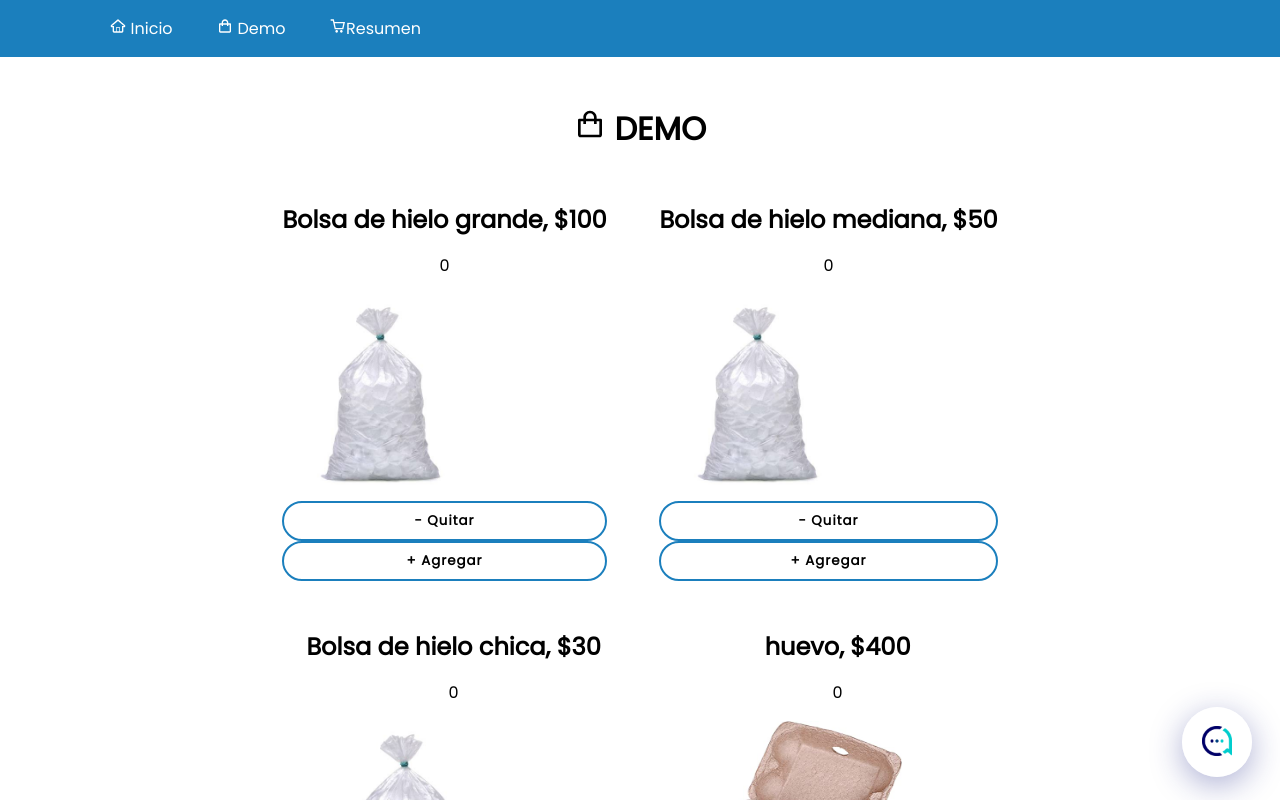
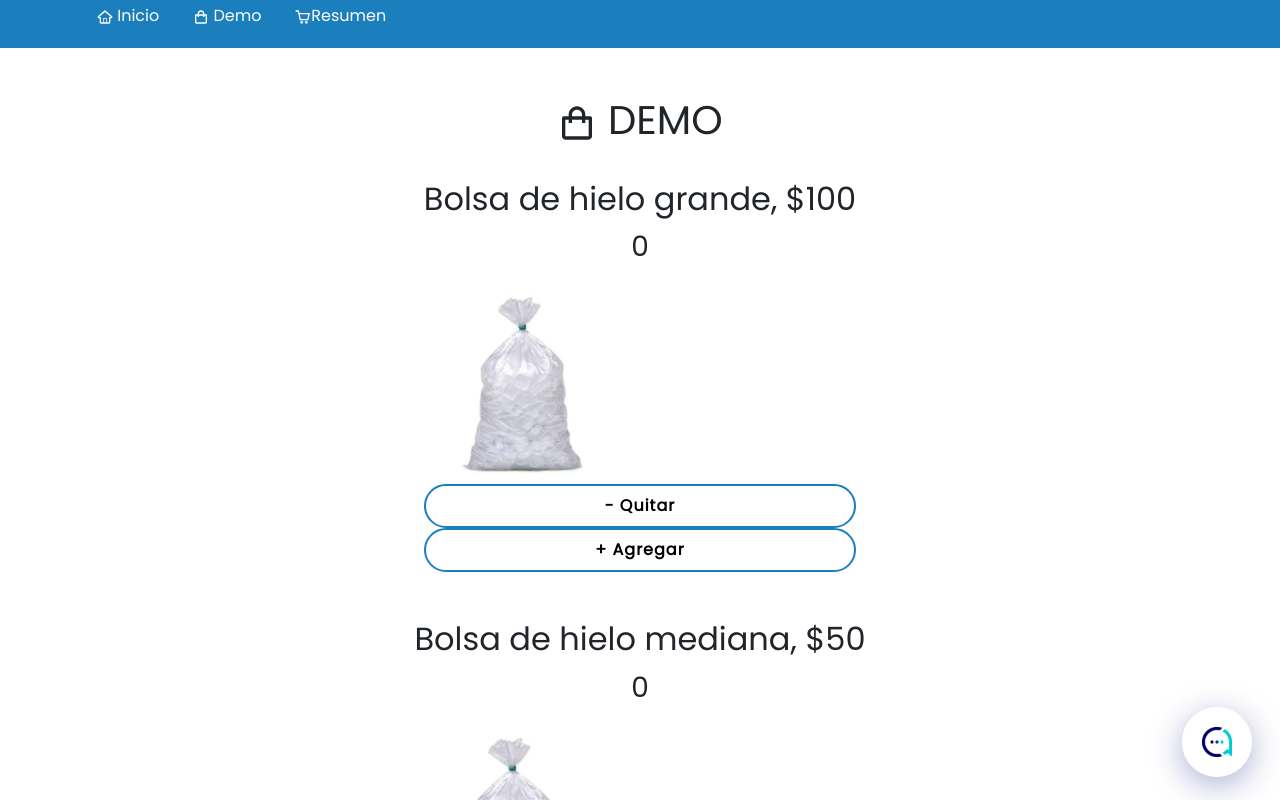
Before and after one commit to JoseCarlosPa/shoping-demo, a React (Create React App) app: page /#/ in a window 1280 px wide. Shown: the top 800 px of the page. Built offline with nearby package versions, Linux system fonts and the light colour scheme.

Commit message:
feat(shopItem): get the numbero of

```diff
--- a/package.json
+++ b/package.json
@@ -12,6 +12,7 @@
     "@types/react": "^16.14.2",
     "@types/react-dom": "^16.9.10",
     "@types/styled-components": "^5.1.7",
+    "bootstrap": "^5.2.3",
     "firebase": "^9.16.0",
     "react": "^17.0.1",
     "react-dom": "^17.0.1",
--- a/src/components/Shop.tsx
+++ b/src/components/Shop.tsx
@@ -31,7 +31,7 @@ const Shop: React.FC<CartItems> = ({ cartItems, setCartItems }) => {
   return (
     <>
       <Div>
-        <h1>
+        <h1 >
           <BiShoppingBag /> DEMO
         </h1>
         <Items cartItems={cartItems} setCartItems={setCartItems} />
--- a/src/data/shopItem.tsx
+++ b/src/data/shopItem.tsx
@@ -1,4 +1,4 @@
-import React from "react";
+import React, {useEffect} from "react";
 import styled from "styled-components";
 
 const ItemDiv = styled.div`
@@ -27,6 +27,7 @@ const ItemDiv = styled.div`
     letter-spacing: 1px;
     transition: 0.3s ease;
     width: 100%;
+
     &:hover {
       background: #1b7fbd;
       color: white;
@@ -40,8 +41,16 @@ interface ItemKeys {
   setCartItems: React.Dispatch<any>;
 }
 
-const ShopItem: React.FC<ItemKeys> = ({ planet, cartItems, setCartItems }) => {
+const ShopItem: React.FC<ItemKeys> = ({planet, cartItems, setCartItems}) => {
   const [counter, setCounter] = React.useState(0);
+
+  useEffect(() => {
+    // get the item from the cart
+    let itemExists = cartItems.find((cartItem) => cartItem.id === planet.id);
+    if (itemExists) {
+      setCounter(itemExists.quantity);
+    }
+  }, [cartItems, planet.id])
 
   const addToCart = (item: any) => {
     setCounter(prev => prev + 1);
@@ -50,29 +59,29 @@ const ShopItem: React.FC<ItemKeys> = ({ planet, cartItems, setCartItems }) => {
       setCartItems(
         cartItems.map((cartItem) =>
           cartItem.id === item.id
-            ? { ...itemExists, quantity: itemExists.quantity + 1 }
+            ? {...itemExists, quantity: itemExists.quantity + 1}
             : cartItem
         )
       );
     } else {
-      setCartItems([...cartItems, { ...item, quantity: 1 }]);
+      setCartItems([...cartItems, {...item, quantity: 1}]);
     }
   };
 
   const minusToCart = (item: any) => {
-    if(counter >=1){
+    if (counter >= 1) {
       setCounter(prev => prev - 1);
       let itemExists = cartItems.find((cartItem) => cartItem.id === item.id);
       if (itemExists) {
         setCartItems(
           cartItems.map((cartItem) =>
             cartItem.id === item.id
-              ? { ...itemExists, quantity: itemExists.quantity - 1 }
+              ? {...itemExists, quantity: itemExists.quantity - 1}
               : cartItem
           )
         );
       } else {
-        setCartItems([...cartItems, { ...item, quantity: 1 }]);
+        setCartItems([...cartItems, {...item, quantity: 1}]);
       }
     }
 
@@ -85,17 +94,18 @@ const ShopItem: React.FC<ItemKeys> = ({ planet, cartItems, setCartItems }) => {
         {planet.name}, ${planet.price}
       </h2>
       <div>
-        <p>{counter}</p>
-        <img src={planet.src} alt={planet.name} height="200px" width="200px" />
+        <p className="fs-3">{counter}</p>
+        <img src={planet.src} alt={planet.name} height="200px" width="200px"/>
       </div>
-      <button onClick={() => minusToCart(planet)} style={{ fontWeight: "bold" }}>
+      <button onClick={() => minusToCart(planet)} style={{fontWeight: "bold"}}>
         - Quitar
       </button>
-      <button onClick={() => addToCart(planet)} style={{ fontWeight: "bold" }}>
+      <button onClick={() => addToCart(planet)} style={{fontWeight: "bold"}}>
         + Agregar
       </button>
-    </ItemDiv>
-  );
+</ItemDiv>
+)
+  ;
 };
 
 export default ShopItem;
--- a/src/index.tsx
+++ b/src/index.tsx
@@ -1,6 +1,7 @@
 import React, {useState} from "react";
 import ReactDOM from "react-dom";
 import App from "./App";
+import 'bootstrap/dist/css/bootstrap.css';
 
 // Import the functions you need from the SDKs you need
 import { initializeApp } from "firebase/app";
```
Also changed, not shown: 1 other file (tests, documents, lock files or other folders).
